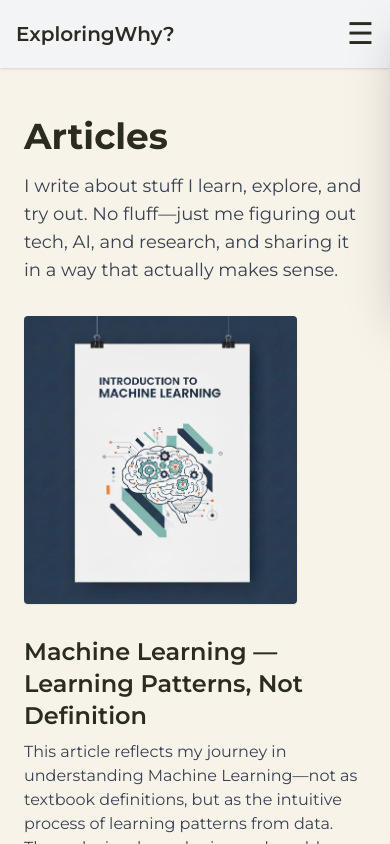
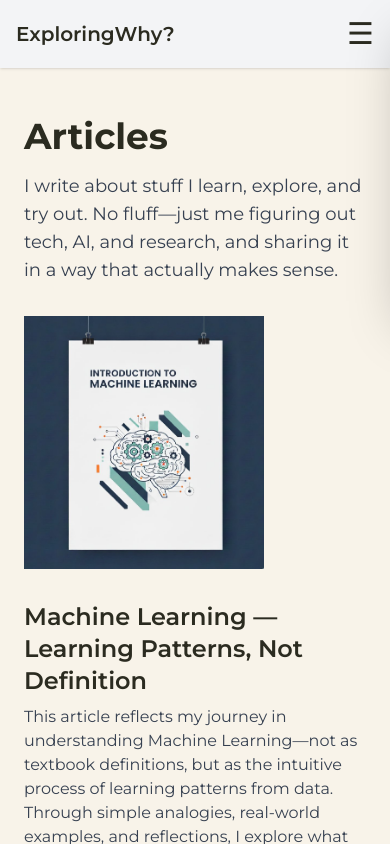
Before and after one commit to SatyagopalK/satyagopalk, a React (Vite) app: page /research in a window 390 px wide. Shown: the top 844 px of the page. Built offline with nearby package versions, Linux system fonts and the light colour scheme; the HTML template or start-up script is replaced by a standard one.

Commit message:
Update BookItem.jsx

```diff
--- a/src/components/articles/BookItem.jsx
+++ b/src/components/articles/BookItem.jsx
@@ -7,7 +7,7 @@ export default function BookItem({ book, index, id }){
     <article className="flex flex-col md:flex-row items-center gap-8 text-left">
       <div className="flex-shrink-0 w-full md:w-1/3">
         <Link to={`/books/${bookId}`}>
-          <img src={book.img} alt={book.title} className="w-[70vw] md:w-full h-auto rounded shadow-sm" />
+          <img src={book.img} alt={book.title} className="w-full max-w-[240px] md:max-w-full" />
         </Link>
       </div>
       <div className="w-full md:w-2/3">
```
